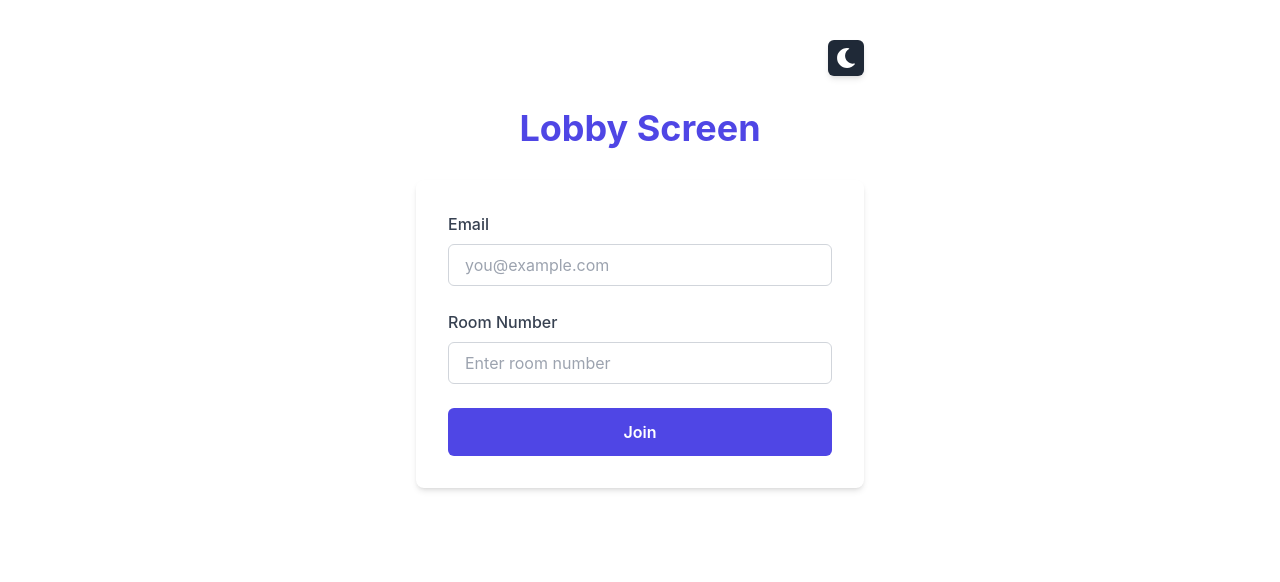
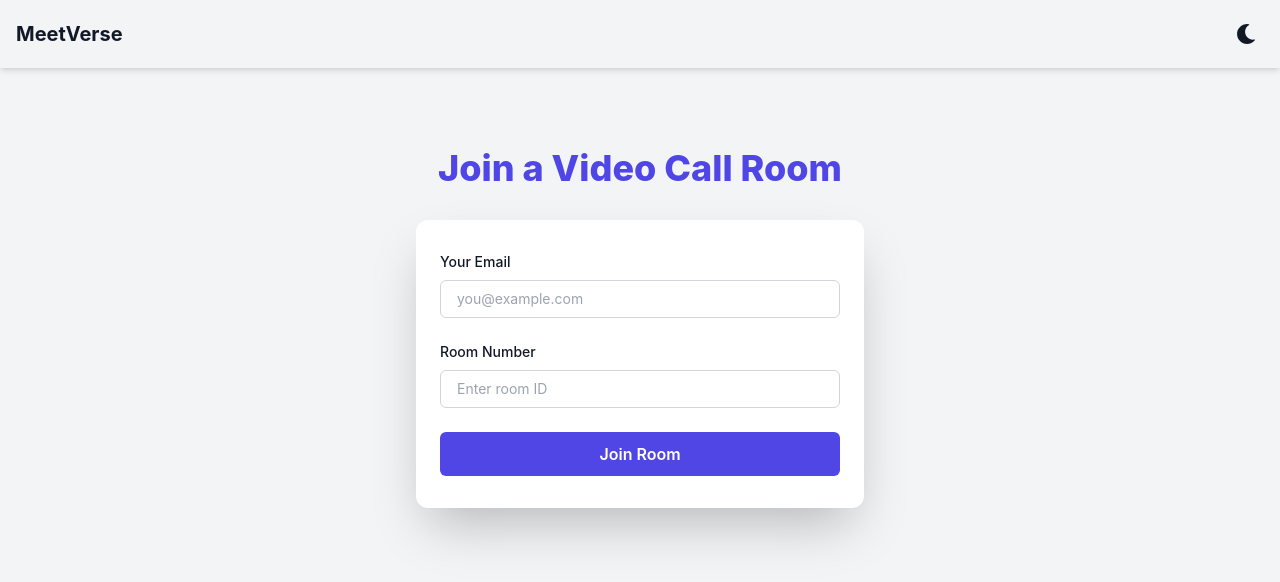
Before and after one commit to MeetAghara512/ShareThings, a React (Create React App) app in the folder client/: page / in a window 1280 px wide. Shown: the top 582 px of the page. Built offline with nearby package versions, Linux system fonts and the light colour scheme; no server answers.

Commit message:
dev part update

```diff
--- a/client/src/Pages/Lobby.jsx
+++ b/client/src/Pages/Lobby.jsx
@@ -1,8 +1,7 @@
-import React from "react";
-import { useState, useCallback, useEffect } from "react";
+import React, { useState, useCallback, useEffect } from "react";
 import { useSocket } from "../useContext/SocketProvider";
 import { useNavigate } from "react-router-dom";
-import { FaMoon, FaSun } from "react-icons/fa"; // for dark/light toggle icons
+import { FaMoon, FaSun } from "react-icons/fa";
 
 const Lobby = ({ darkMode, toggleDarkMode }) => {
   const [email, setEmail] = useState("");
@@ -14,16 +13,13 @@ const Lobby = ({ darkMode, toggleDarkMode }) => {
     (e) => {
       e.preventDefault();
       socket.emit("room:join", { email, room });
-      // console.log(email,
-      // room);
     },
     [email, room, socket]
   );
 
   const handleJoinRoom = useCallback(
     (data) => {
-      const { email, room } = data;
-      console.log(email, room);
+      const { room } = data;
       navigate(`/room/${room}`);
     },
     [navigate]
@@ -37,92 +33,75 @@ const Lobby = ({ darkMode, toggleDarkMode }) => {
   }, [socket, handleJoinRoom]);
 
   return (
-  <>
-    <div className="flex justify-end max-w-md mx-auto pt-6 px-4 sm:pt-10 sm:px-0">
-      <button
-        onClick={toggleDarkMode}
-        className={`p-2 rounded-md shadow-md focus:outline-none focus:ring-2 focus:ring-offset-2 ${
-          darkMode
-            ? "bg-yellow-400 text-gray-900 hover:bg-yellow-500 focus:ring-yellow-300"
-            : "bg-gray-800 text-white hover:bg-gray-700 focus:ring-gray-500"
-        } transition`}
-        aria-label="Toggle Dark Mode"
-        title="Toggle Dark Mode"
-      >
+    <div className={`min-h-screen w-full flex flex-col transition-colors duration-500 ${darkMode ? "bg-zinc-900 text-white" : "bg-gray-100 text-gray-900"}`}>
+       {/* Header */}
+       <div className="flex justify-between items-center p-4 shadow-md">
+              <h2 className="text-xl font-bold">MeetVerse</h2>
+              <button onClick={toggleDarkMode} className="rounded-full p-2 transition-all hover:scale-110">
                 {darkMode ? <FaSun size={20} /> : <FaMoon size={20} />}
               </button>
             </div>
 
-    <div
-      className={`text-3xl sm:text-4xl font-bold text-center my-6 sm:my-8 ${
-        darkMode ? "text-indigo-300" : "text-indigo-600"
-      }`}
-    >
-      Lobby Screen
-    </div>
+      {/* Body */}
+      <div className="flex flex-col items-center justify-center px-4 py-12 sm:py-20">
+        <h2 className={`text-4xl font-extrabold mb-8 text-center ${darkMode ? "text-indigo-300" : "text-indigo-600"}`}>
+          Join a Video Call Room
+        </h2>
 
         <form
           onSubmit={handleSubmit}
-      className={`max-w-xs sm:max-w-md mx-auto p-6 sm:p-8 rounded-lg shadow-md space-y-5 sm:space-y-6 ${
+          className={`w-full max-w-md px-6 py-8 rounded-xl shadow-2xl space-y-6 ${
             darkMode ? "bg-gray-800 text-gray-100" : "bg-white text-gray-900"
           }`}
         >
           <div>
-        <label
-          htmlFor="email"
-          className={`block text-sm sm:text-base font-medium mb-1 sm:mb-2 ${
-            darkMode ? "text-gray-300" : "text-gray-700"
-          }`}
-        >
-          Email
+            <label htmlFor="email" className="block text-sm font-medium mb-2">
+              Your Email
             </label>
             <input
               type="email"
               id="email"
+              required
+              placeholder="you@example.com"
               value={email}
               onChange={(e) => setEmail(e.target.value)}
-          className={`w-full px-3 py-2 sm:px-4 sm:py-2 border rounded-md focus:outline-none focus:ring-2 ${
+              className={`w-full px-4 py-2 rounded-md border focus:outline-none focus:ring-2 text-sm ${
                 darkMode
-              ? "border-gray-600 bg-gray-700 focus:ring-indigo-400 text-gray-100"
-              : "border-gray-300 focus:ring-indigo-500 text-gray-900"
-          } text-sm sm:text-base`}
-          placeholder="you@example.com"
-          required
+                  ? "bg-gray-700 border-gray-600 focus:ring-indigo-400 text-gray-100"
+                  : "border-gray-300 focus:ring-indigo-500"
+              }`}
             />
           </div>
 
           <div>
-        <label
-          htmlFor="room"
-          className={`block text-sm sm:text-base font-medium mb-1 sm:mb-2 ${
-            darkMode ? "text-gray-300" : "text-gray-700"
-          }`}
-        >
+            <label htmlFor="room" className="block text-sm font-medium mb-2">
               Room Number
             </label>
             <input
               type="text"
               id="room"
+              required
+              placeholder="Enter room ID"
               value={room}
               onChange={(e) => setRoom(e.target.value)}
-          className={`w-full px-3 py-2 sm:px-4 sm:py-2 border rounded-md focus:outline-none focus:ring-2 ${
+              className={`w-full px-4 py-2 rounded-md border focus:outline-none focus:ring-2 text-sm ${
                 darkMode
-              ? "border-gray-600 bg-gray-700 focus:ring-indigo-400 text-gray-100"
-              : "border-gray-300 focus:ring-indigo-500 text-gray-900"
-          } text-sm sm:text-base`}
-          placeholder="Enter room number"
-          required
+                  ? "bg-gray-700 border-gray-600 focus:ring-indigo-400 text-gray-100"
+                  : "border-gray-300 focus:ring-indigo-500"
+              }`}
             />
           </div>
 
           <button
             type="submit"
-        className="w-full bg-indigo-600 text-white py-2.5 sm:py-3 rounded-md hover:bg-indigo-700 transition font-semibold text-sm sm:text-base"
+            className="w-full bg-indigo-600 hover:bg-indigo-700 text-white font-semibold py-2.5 rounded-md transition-all"
           >
-        Join
+            Join Room
           </button>
         </form>
-  </>
+      </div>
+    </div>
   );
 };
+
 export default Lobby;
--- a/client/src/Pages/Room.jsx
+++ b/client/src/Pages/Room.jsx
@@ -1,5 +1,5 @@
 import React, { useEffect, useCallback, useState } from "react";
-import { FaMoon, FaSun, FaPhone, FaPaperPlane } from "react-icons/fa";
+import { FaMoon, FaSun, FaPhone } from "react-icons/fa";
 import peer from "../Services/peer";
 import { useSocket } from "../useContext/SocketProvider";
 import { useParams } from "react-router-dom";
@@ -11,75 +11,50 @@ const RoomPage = ({ darkMode, toggleDarkMode }) => {
   const [myStream, setMyStream] = useState();
   const [remoteStream, setRemoteStream] = useState();
 
+  const handleCutCall = () => {
+    if (myStream) {
+      myStream.getTracks().forEach((track) => track.stop());
+    }
+    socket.disconnect();
+    window.location.href = "https://sharethings-web.onrender.com";
+  };
 
   useEffect(() => {
     if (!roomId || !socket.id) return;
+    socket.emit("room:check", { roomId, selfId: socket.id });
+    socket.on("room:user", (data) => {
+      if (data.exists) setRemoteSocketId(data.socketId);
+    });
+    return () => socket.off("room:user");
+  }, [roomId, socket.id, socket]);
 
-    socket.emit("room:check", {
-      roomId,
-      selfId: socket.id, // ✅ send your own socket ID
-    });
-
-    socket.on("room:user", (data) => {
-      if (data.exists) {
-        console.log("User present:", data.email, data.socketId,socket.id);
-        setRemoteSocketId(data.socketId); // this is the *other* user
-      } else {
-        console.log("No user present");
-      }
-    });
-
-    return () => {
-      socket.off("room:user");
-    };
-  }, [roomId, socket.id,socket]);
-
-
-  const handleUserJoined = useCallback(({ email, id }) => {
-    // console.log(`Email ${email} joined room`);
+  const handleUserJoined = useCallback(({ id }) => {
     setRemoteSocketId(id);
   }, []);
 
   const handleCallUser = useCallback(async () => {
-    const stream = await navigator.mediaDevices.getDisplayMedia({
-      audio: true,
-      video: true,
-    });
+    const stream = await navigator.mediaDevices.getDisplayMedia({ audio: true, video: true });
+    setMyStream(stream);
+    stream.getTracks().forEach((track) => peer.peer.addTrack(track, stream));
     const offer = await peer.getOffer();
     socket.emit("user:call", { to: remoteSocketId, offer });
-    setMyStream(stream);
   }, [remoteSocketId, socket]);
 
   const handleIncomingCall = useCallback(
     async ({ from, offer }) => {
       setRemoteSocketId(from);
-      const stream = await navigator.mediaDevices.getDisplayMedia({
-        audio: true,
-        video: true,
-      });
+      const stream = await navigator.mediaDevices.getDisplayMedia({ audio: true, video: true });
       setMyStream(stream);
-      // console.log("Incoming Call", from, offer);
+      stream.getTracks().forEach((track) => peer.peer.addTrack(track, stream));
       const ans = await peer.getAnswer(offer);
       socket.emit("call:accepted", { to: from, ans });
     },
     [socket]
   );
 
-  const sendStreams = useCallback(() => {
-    if (!peer.peer || !myStream) return;
-    myStream.getTracks().forEach((track) => {
-      peer.peer.addTrack(track, myStream);
-    });
-  }, [myStream]);
-
-  const handleCallAccepted = useCallback(
-    ({ from, ans }) => {
+  const handleCallAccepted = useCallback(({ ans }) => {
     peer.setLocalDescription(ans);
-      // console.log("Call Accepted!");
-      sendStreams();
-    },
-    [sendStreams]
-  );
+  }, []);
 
   const handleNegoNeeded = useCallback(async () => {
     const offer = await peer.getOffer();
@@ -88,18 +63,13 @@ const RoomPage = ({ darkMode, toggleDarkMode }) => {
 
   useEffect(() => {
     peer.peer.addEventListener("negotiationneeded", handleNegoNeeded);
-    return () => {
-      peer.peer.removeEventListener("negotiationneeded", handleNegoNeeded);
-    };
+    return () => peer.peer.removeEventListener("negotiationneeded", handleNegoNeeded);
   }, [handleNegoNeeded]);
 
-  const handleNegoNeedIncoming = useCallback(
-    async ({ from, offer }) => {
+  const handleNegoNeedIncoming = useCallback(async ({ from, offer }) => {
     const ans = await peer.getAnswer(offer);
     socket.emit("peer:nego:done", { to: from, ans });
-    },
-    [socket]
-  );
+  }, [socket]);
 
   const handleNegoNeedFinal = useCallback(async ({ ans }) => {
     await peer.setLocalDescription(ans);
@@ -108,7 +78,6 @@ const RoomPage = ({ darkMode, toggleDarkMode }) => {
   useEffect(() => {
     peer.peer.addEventListener("track", async (ev) => {
       const remoteStream = ev.streams;
-      // console.log("GOT TRACKS!!");
       setRemoteStream(remoteStream[0]);
     });
   }, []);
@@ -119,7 +88,6 @@ const RoomPage = ({ darkMode, toggleDarkMode }) => {
     socket.on("call:accepted", handleCallAccepted);
     socket.on("peer:nego:needed", handleNegoNeedIncoming);
     socket.on("peer:nego:final", handleNegoNeedFinal);
-
     return () => {
       socket.off("user:joined", handleUserJoined);
       socket.off("incomming:call", handleIncomingCall);
@@ -127,113 +95,75 @@ const RoomPage = ({ darkMode, toggleDarkMode }) => {
       socket.off("peer:nego:needed", handleNegoNeedIncoming);
       socket.off("peer:nego:final", handleNegoNeedFinal);
     };
-  }, [
-    socket,
-    handleUserJoined,
-    handleIncomingCall,
-    handleCallAccepted,
-    handleNegoNeedIncoming,
-    handleNegoNeedFinal,
-  ]);
+  }, [socket, handleUserJoined, handleIncomingCall, handleCallAccepted, handleNegoNeedIncoming, handleNegoNeedFinal]);
 
   return (
-    <div
-      className={`min-h-screen transition-colors duration-500 ${darkMode ? "bg-gray-900 text-gray-100" : "bg-white text-gray-900"
-        } max-w-5xl mx-auto p-6`}
-    >
-      {/* Dark/Light Mode Toggle */}
-      <div className="flex justify-end mb-4">
-        <button
-          onClick={toggleDarkMode}
-          className={`p-2 rounded-md shadow-md focus:outline-none focus:ring-2 focus:ring-offset-2 ${darkMode
-            ? "bg-yellow-400 text-gray-900 hover:bg-yellow-500 focus:ring-yellow-300"
-            : "bg-gray-800 text-white hover:bg-gray-700 focus:ring-gray-500"
-            } transition`}
-          aria-label="Toggle Dark Mode"
-          title="Toggle Dark Mode"
-        >
+    <div className={`min-h-screen w-full flex flex-col transition-colors duration-500 ${darkMode ? "bg-zinc-900 text-white" : "bg-gray-100 text-gray-900"}`}>
+      <div className="flex justify-between items-center p-4 shadow-md border-b border-gray-300">
+        <h2 className="text-xl font-bold">Video Call Room</h2>
+        <button onClick={toggleDarkMode} className="rounded-full p-2 transition hover:scale-110">
           {darkMode ? <FaSun size={20} /> : <FaMoon size={20} />}
         </button>
       </div>
 
-      <h1 className="text-4xl font-bold mb-6 text-center">Room Page</h1>
-
-      <h4 className="text-lg mb-6 text-center">
+      <div className="flex flex-col items-center justify-center flex-grow px-4 py-6">
+        <div className="mb-4 text-center">
+          <p className="text-lg">
             {remoteSocketId ? (
-          <span className="text-green-400 font-semibold">Connected</span>
+              <span className="text-green-400 font-medium">Connected</span>
             ) : (
-          <span className="text-red-500 font-semibold">No one in room</span>
+              <span className="text-red-500 font-medium">Waiting for user...</span>
             )}
-      </h4>
-
-      <div className="flex justify-center space-x-4 mb-8">
-        {remoteSocketId && (
-          <button
-            onClick={handleCallUser}
-            className="bg-blue-600 hover:bg-blue-700 active:scale-95 transform transition duration-200
-              text-white font-medium py-2 px-6 rounded-md shadow-md flex items-center space-x-2"
-            title="Call User"
-            aria-label="Call User"
-          >
-            <FaPhone />
-            <span>Call</span>
-          </button>
-        )}
-        {myStream && (
-          <button
-            onClick={sendStreams}
-            className="bg-green-600 hover:bg-green-700 active:scale-95 transform transition duration-200
-              text-white font-medium py-2 px-6 rounded-md shadow-md flex items-center space-x-2"
-            title="Send Stream"
-            aria-label="Send Stream"
-          >
-            <FaPaperPlane />
-            <span>Send Stream</span>
-          </button>
-        )}
+          </p>
         </div>
 
-      <div className="grid grid-cols-1 md:grid-cols-2 gap-10">
+        <div className="relative w-full max-w-5xl h-[70vh] rounded-xl overflow-hidden border border-gray-400 shadow-lg bg-black">
+          {remoteStream && (
+            <video
+              autoPlay
+              playsInline
+              className="w-full h-full object-contain"
+              ref={(video) => {
+                if (video) video.srcObject = remoteStream;
+              }}
+            />
+          )}
+
           {myStream && (
-          <div
-            className={`flex flex-col items-center p-4 rounded-lg shadow-lg transition-transform duration-300
-            hover:scale-[1.03] hover:shadow-xl
-            ${darkMode ? "bg-gray-800 border border-gray-700" : "bg-white border border-gray-300"}`}
-          >
-            <h2 className="text-2xl font-semibold mb-3">My Screen Share</h2>
+            <div className="absolute bottom-4 right-4 w-32 h-24 sm:w-40 sm:h-32 border-2 border-white rounded-md shadow-xl overflow-hidden z-20">
               <video
                 autoPlay
                 muted
                 playsInline
-              className="rounded border border-gray-400 shadow-md w-full max-w-md"
-              height="300"
-              width="500"
+                className="w-full h-full object-cover"
                 ref={(video) => {
                   if (video) video.srcObject = myStream;
                 }}
               />
             </div>
           )}
+        </div>
 
-        {remoteStream && (
-          <div
-            className={`flex flex-col items-center p-4 rounded-lg shadow-lg transition-transform duration-300
-            hover:scale-[1.03] hover:shadow-xl
-            ${darkMode ? "bg-gray-800 border border-gray-700" : "bg-white border border-gray-300"}`}
+        <div className="mt-6 flex gap-4 flex-wrap justify-center">
+          {remoteSocketId && !myStream && (
+            <button
+              onClick={handleCallUser}
+              className="bg-blue-600 hover:bg-blue-700 text-white px-6 py-2 rounded-full shadow-md flex items-center gap-2"
             >
-            <h2 className="text-2xl font-semibold mb-3">Remote Screen Share</h2>
-            <video
-              autoPlay
-              playsInline
-              className="rounded border border-gray-400 shadow-md w-full max-w-md"
-              height="300"
-              width="500"
-              ref={(video) => {
-                if (video) video.srcObject = remoteStream;
-              }}
-            />
+              <FaPhone />
+              Call
+            </button>
+          )}
+          {myStream && (
+            <button
+              onClick={handleCutCall}
+              className="bg-red-600 hover:bg-red-700 text-white px-6 py-2 rounded-full shadow-md flex items-center gap-2"
+            >
+              <FaPhone />
+              End Call
+            </button>
+          )}
         </div>
-        )}
       </div>
     </div>
   );
```
Lines whose indentation alone changed are shown as unchanged.
